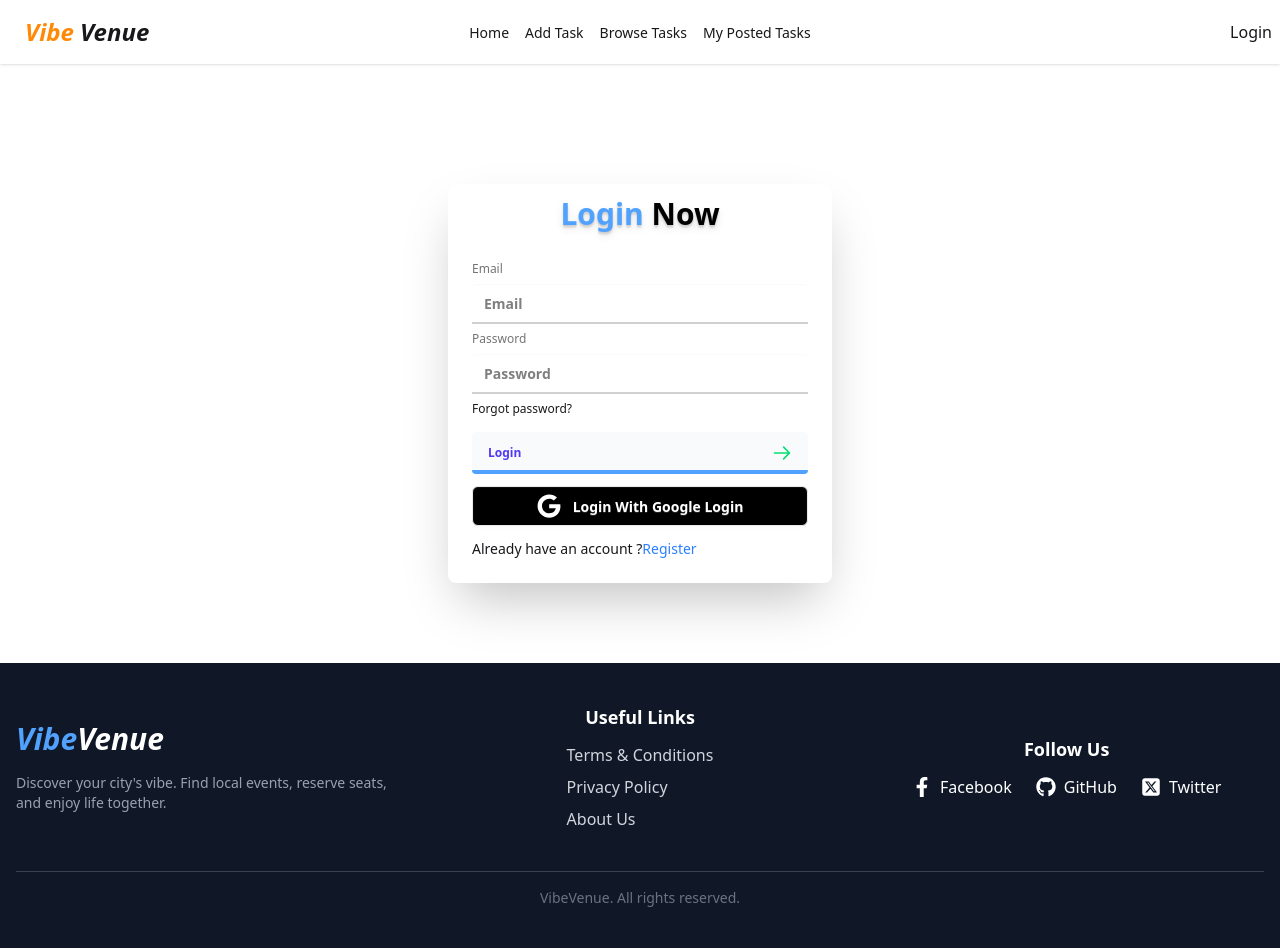
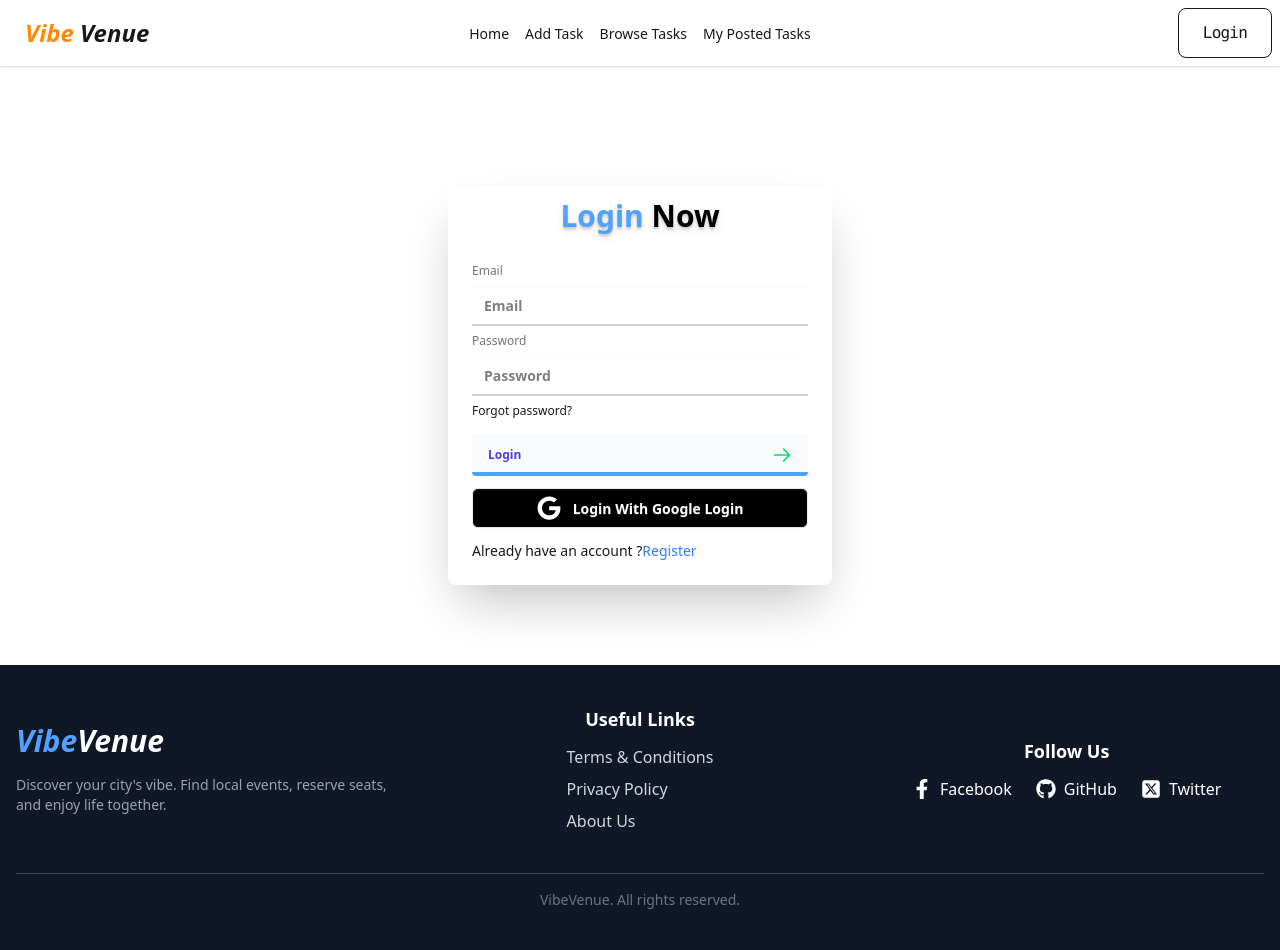
Before and after one commit to pritom352/Tasklinker, a React (Vite) app: page /login in a window 1280 px wide. Built offline with nearby package versions, Linux system fonts and the light colour scheme; no server answers.

Commit message:
set privet routes

```diff
--- a/package.json
+++ b/package.json
@@ -17,6 +17,7 @@
     "react-dom": "^19.1.0",
     "react-icons": "^5.5.0",
     "react-router": "^7.6.0",
+    "react-spinners": "^0.17.0",
     "react-toastify": "^11.0.5",
     "tailwindcss": "^4.1.7"
   },
--- a/src/Components/Loader.jsx
+++ b/src/Components/Loader.jsx
@@ -1,7 +1,12 @@
 import React from "react";
+import { MoonLoader } from "react-spinners";
 
 const Loader = () => {
-  return <div>loader</div>;
+  return (
+    <div className="flex justify-center items-center">
+      <MoonLoader size={140} color="blue" />
+    </div>
+  );
 };
 
 export default Loader;
--- a/src/Components/Navbar.jsx
+++ b/src/Components/Navbar.jsx
@@ -1,7 +1,19 @@
-import React from "react";
+import React, { useContext } from "react";
 import { Link, Links, NavLink } from "react-router";
+import { AuthContext } from "../provider/AuthContext";
+import { toast } from "react-toastify";
 
 const Navbar = () => {
+  const { user, logOut } = useContext(AuthContext);
+  const handleLogout = () => {
+    logOut()
+      .then(() => {
+        toast("Logout successful!");
+      })
+      .catch((error) => {
+        toast(`${error}`);
+      });
+  };
   const links = (
     <div className="flex gap-4 ">
       <NavLink className="hover:text-orange-500" to="/">
@@ -54,9 +66,27 @@ const Navbar = () => {
         <ul className="menu menu-horizontal px-1">{links}</ul>
       </div>
       <div className="navbar-end">
-        <Link to="/login">
-          <button>Login</button>
-        </Link>
+        {user ? (
+          <button
+            onClick={handleLogout}
+            className="relative inline-flex items-center justify-center px-6 py-3 border overflow-hidden font-mono font-medium tracking-tighter hover:text-white  rounded-lg group"
+          >
+            <span className="absolute w-0 h-0 transition-all duration-500 ease-out bg-blue-500  rounded-full group-hover:w-56  group-hover:h-56"></span>
+            <span className="absolute inset-0 w-full h-full -mt-1 rounded-lg opacity-30  bg-gradient-to-b from-transparent via-transparent  "></span>
+            <span className="relative">Logout</span>
+          </button>
+        ) : (
+          <Link to="/login">
+            <button
+              onClick={handleLogout}
+              className="relative inline-flex items-center justify-center px-6 py-3 border overflow-hidden font-mono font-medium tracking-tighter hover:text-white  rounded-lg group"
+            >
+              <span className="absolute w-0 h-0 transition-all duration-500 ease-out bg-blue-500  rounded-full group-hover:w-56  group-hover:h-56"></span>
+              <span className="absolute inset-0 w-full h-full -mt-1 rounded-lg opacity-30  bg-gradient-to-b from-transparent via-transparent  "></span>
+              <span className="relative">Login</span>
+            </button>
+          </Link>
+        )}
       </div>
     </div>
   );
--- /dev/null
+++ b/src/Page/AddTask.jsx
@@ -0,0 +1,7 @@
+import React from "react";
+
+const AddTask = () => {
+  return <div>add task</div>;
+};
+
+export default AddTask;
--- /dev/null
+++ b/src/Page/MyTask.jsx
@@ -0,0 +1,7 @@
+import React from "react";
+
+const MyTask = () => {
+  return <div>my task</div>;
+};
+
+export default MyTask;
--- /dev/null
+++ b/src/Routers/PrivetRoutes.jsx
@@ -0,0 +1,17 @@
+import React, { useContext } from "react";
+import { AuthContext } from "../provider/AuthContext";
+import { Navigate } from "react-router";
+import Loader from "../Components/Loader";
+
+const PrivetRoutes = ({ children }) => {
+  const { user, loader } = useContext(AuthContext);
+  if (!loader) {
+    return <Loader></Loader>;
+  }
+  if (!user) {
+    return <Navigate to="/login"></Navigate>;
+  }
+  return children;
+};
+
+export default PrivetRoutes;
--- a/src/Routers/routes.jsx
+++ b/src/Routers/routes.jsx
@@ -3,14 +3,28 @@ import MainLayout from "../Layout/MainLayout";
 import Login from "../Page/Login";
 import Home from "../Page/Home";
 import Register from "../Page/Register";
+import AddTask from "../Page/AddTask";
+import MyTask from "../Page/MyTask";
+import PrivetRoutes from "./PrivetRoutes";
+import Loader from "../Components/Loader";
 export const router = createBrowserRouter([
   {
     path: "/",
     Component: MainLayout,
+    hydrateFallbackElement: <Loader></Loader>,
     children: [
       { index: true, Component: Home },
       { path: "/login", Component: Login },
       { path: "/register", Component: Register },
+      { path: "/addTask", Component: AddTask },
+      {
+        path: "/myPostedTask",
+        element: (
+          <PrivetRoutes>
+            <MyTask></MyTask>
+          </PrivetRoutes>
+        ),
+      },
     ],
   },
 ]);
--- a/src/provider/AuthProvider.jsx
+++ b/src/provider/AuthProvider.jsx
@@ -1,16 +1,22 @@
-import React from "react";
+import React, { useEffect, useState } from "react";
 import { AuthContext } from "./AuthContext";
 import {
   createUserWithEmailAndPassword,
   GoogleAuthProvider,
+  onAuthStateChanged,
   signInWithEmailAndPassword,
   signInWithPopup,
+  signOut,
 } from "firebase/auth";
 import { auth } from "../Firebase/Firebase_config";
 import { ToastContainer } from "react-toastify";
 
 const AuthProvider = ({ children }) => {
   const provider = new GoogleAuthProvider();
+  const [user, setUser] = useState(null);
+  const [loader, setLoader] = useState(false);
+  console.log(user);
+
   // const data = "hello workd";
   const register = (email, password) => {
     return createUserWithEmailAndPassword(auth, email, password);
@@ -21,11 +27,27 @@ const AuthProvider = ({ children }) => {
   const logIn = (email, password) => {
     return signInWithEmailAndPassword(auth, email, password);
   };
+  const logOut = () => {
+    return signOut(auth);
+    // return "hello world";
+  };
+  useEffect(() => {
+    const unSubscribe = onAuthStateChanged(auth, (currentUser) => {
+      setUser(currentUser);
+      setLoader(true);
+    });
+    return () => {
+      unSubscribe();
+    };
+  }, []);
 
   const authData = {
     register,
     googleLogin,
     logIn,
+    user,
+    logOut,
+    loader,
   };
   return (
     <div>
```
Also changed, not shown: 1 other file (tests, documents, lock files or other folders).
